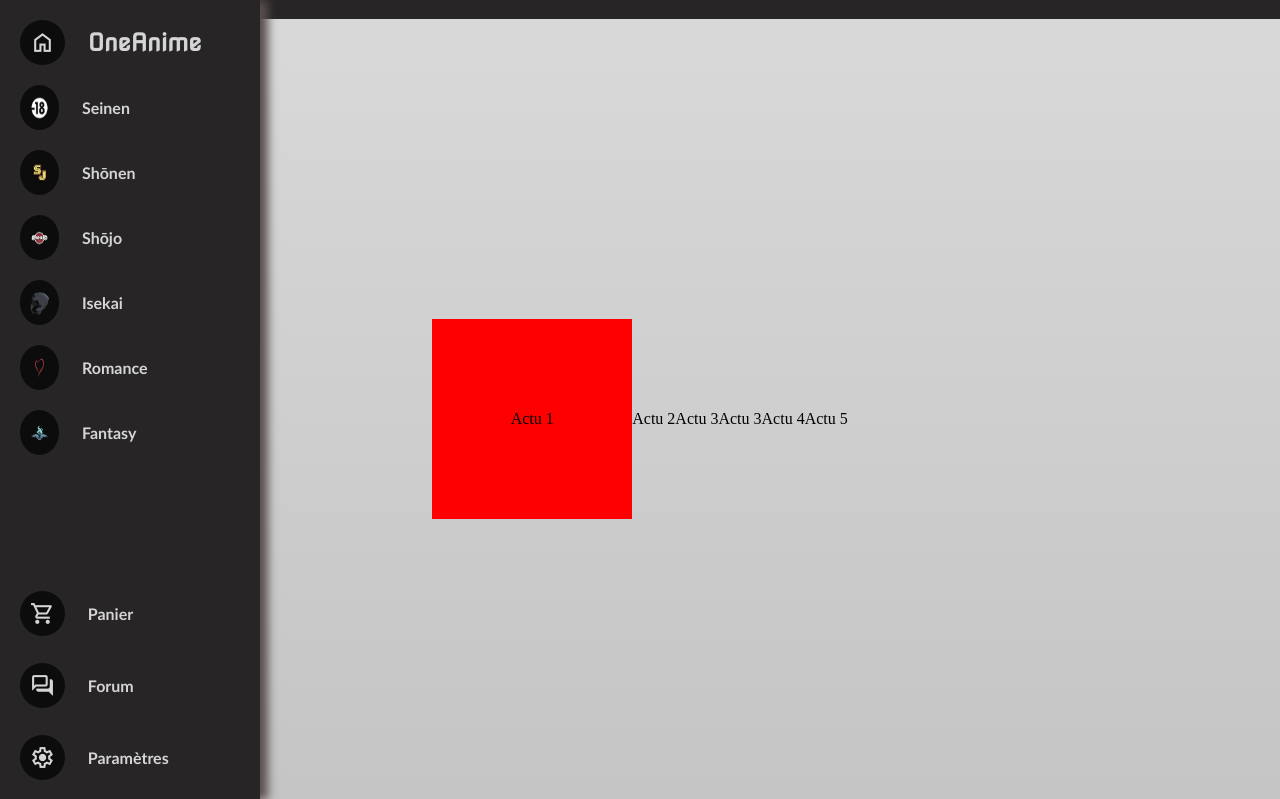
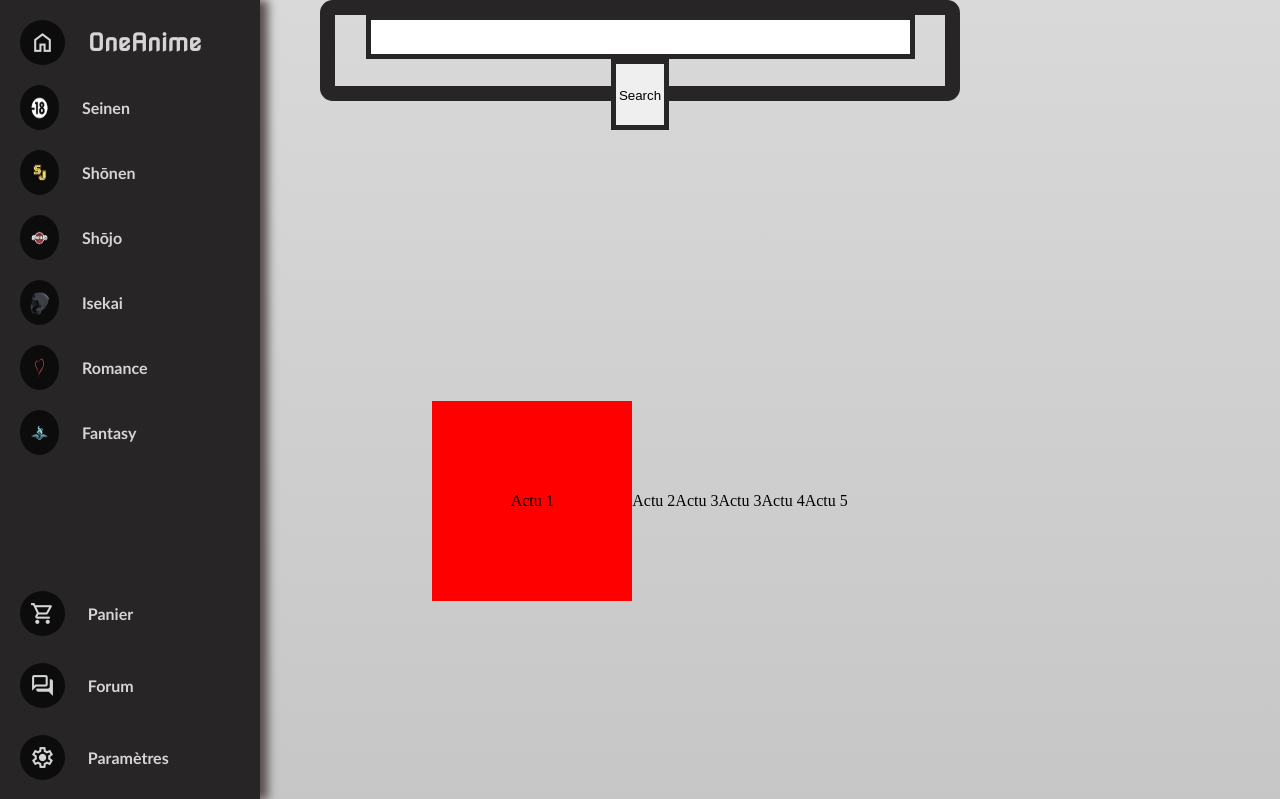
Before and after one commit to Bts-Sio-CCI/OneAnime, a PHP site: page / in a window 1280 px wide. Shown: the top 799 px of the page. Run offline with PHP 8.4, Linux system fonts and the light colour scheme.

Commit message:
barre de recherche

```diff
--- a/CSS/Accueil/style.css
+++ b/CSS/Accueil/style.css
@@ -137,5 +137,30 @@ li span:nth-child(2) {
 }
 
 .div-search{
-    background-color: #272525;
+    margin-left: 25%;
+    width: 50%;
+    text-align: center;
+    border: 15px solid #272525;
+    border-radius: 0.8em;
+    box-sizing: border-box;
 }
+
+#search-bar {
+    padding: 8px;
+    font-size: 16px;
+    box-sizing: border-box;
+    width: 90%;
+    border: 5px solid #272525;
+}
+
+.barre{
+    display: flex;
+}
+
+#search-button{
+    width: 9.45%;
+    height: 100%;
+    padding-top: 2px;
+    border: 5px solid #272525;
+    cursor: pointer;
+}
--- a/index.html
+++ b/index.html
@@ -10,9 +10,12 @@
 </head>
 
 <body>
-    <div class="div-search">
-        <input type="search" class="recherche">
-    </div>
+    <section class="barre">
+        <div class="div-search">
+            <input type="search" class="recherche" id="search-bar">
+            <button id="search-button">Search</button>
+        </div>
+    </section>
     <navbar id="main-container">
         <div class="menu">
             <ul class="menu-content">
```
